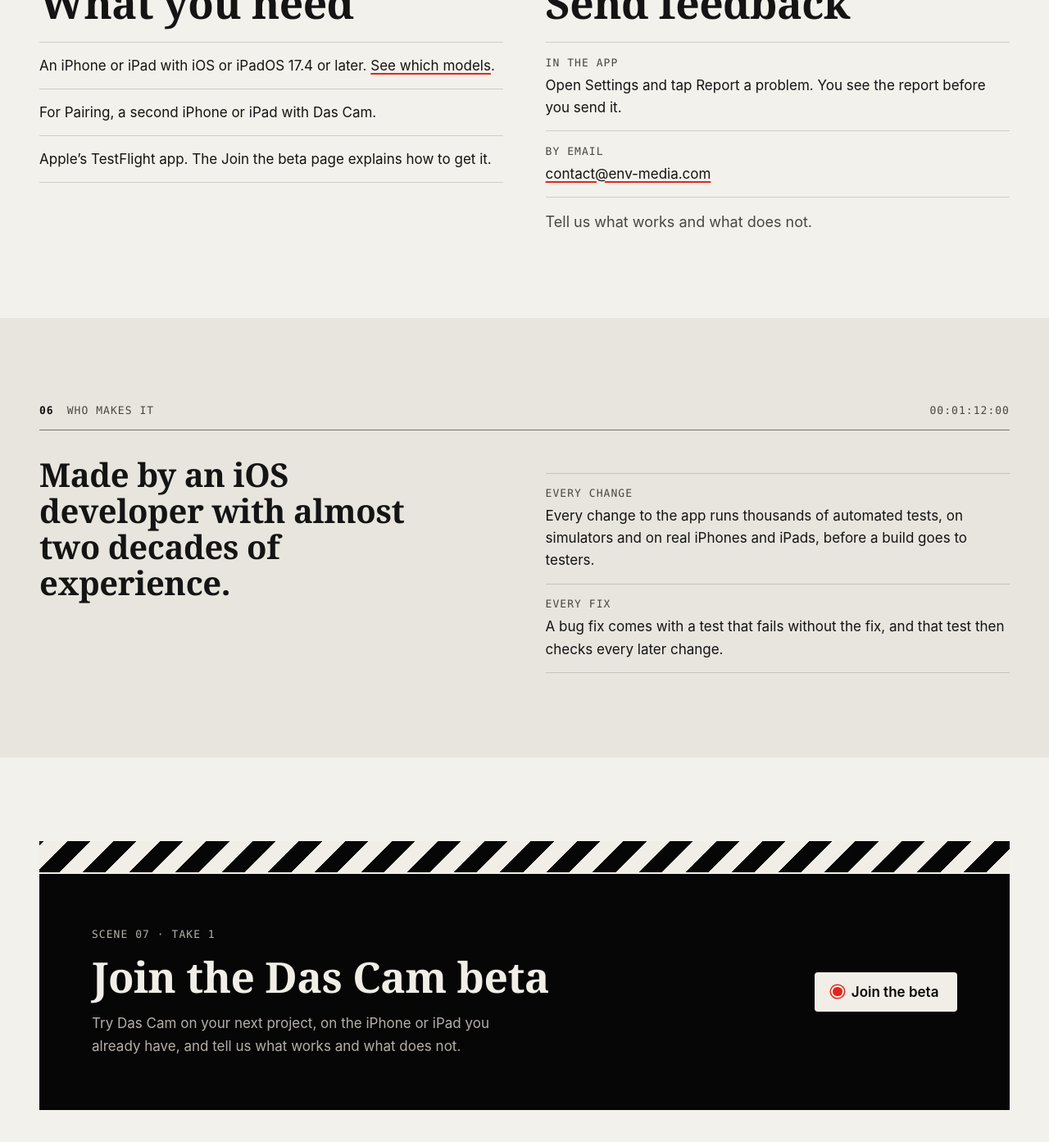
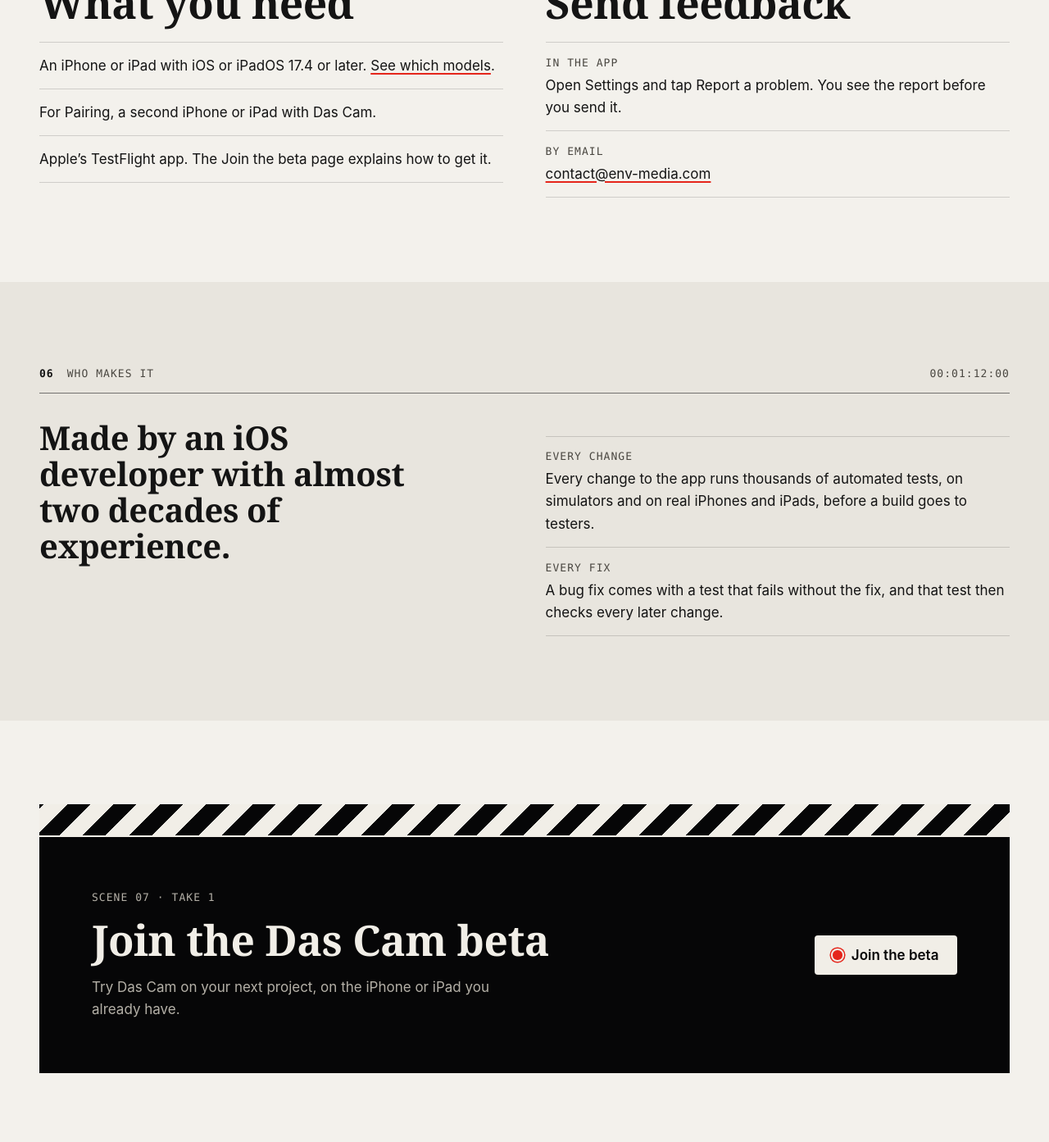
Before and after one commit to env-media/das-cam, a Jekyll site: the page index.html, which Jekyll copies as it is, in a window 1280 px wide and 1400 px high, scrolled down 5021 px. Shown: the top 1393 px of the window at 82% size. Built offline with Jekyll 4.4.1, drawn with Linux system fonts in a browser that asks for light colours.

Commit message:
WEB1: drop the two "what works and what does not" lines
AJ (11-08, about 01:36, relayed by arbiter #58): the line is already
implied. The feedback section's standalone "Tell us what works and what
does not." goes, and the closing call ends at "on the iPhone or iPad
you already have." _tools/preview.sh adds a close-up of the beta section.

Co-Authored-By: Claude Opus 5.5 (1M context, M4 lane, DSC implementer #136, session b55e95dd) <noreply@anthropic.com>

```diff
--- a/index.html
+++ b/index.html
@@ -193,7 +193,6 @@
             <li><span class="label">In the app</span>Open Settings and tap Report a problem. You see the report before you send it.</li>
             <li><span class="label">By email</span><a href="mailto:contact@env-media.com">contact@env-media.com</a></li>
           </ul>
-          <p class="intro">Tell us what works and what does not.</p>
         </div>
       </div>
     </div>
@@ -220,7 +219,7 @@
           <div>
             <p class="label" aria-hidden="true">Scene 07 · Take 1</p>
             <h2 id="join-title">Join the Das Cam beta</h2>
-            <p class="text">Try Das Cam on your next project, on the iPhone or iPad you already have, and tell us what works and what does not.</p>
+            <p class="text">Try Das Cam on your next project, on the iPhone or iPad you already have.</p>
           </div>
           <a class="btn btn-rec" href="https://testflight.apple.com/join/zVCSNrWY">Join the beta</a>
         </div>
```
Also changed, not shown: 1 other file.
